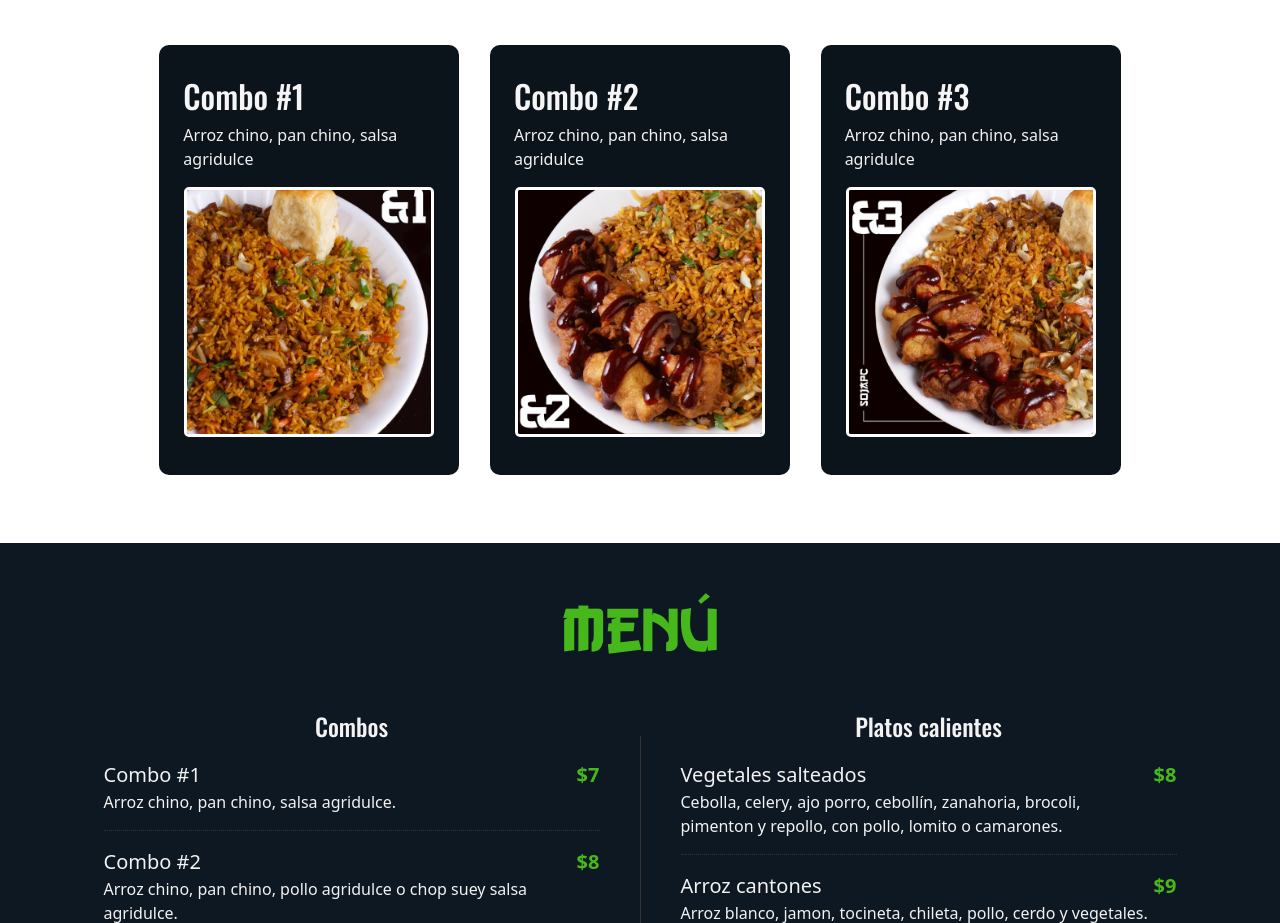
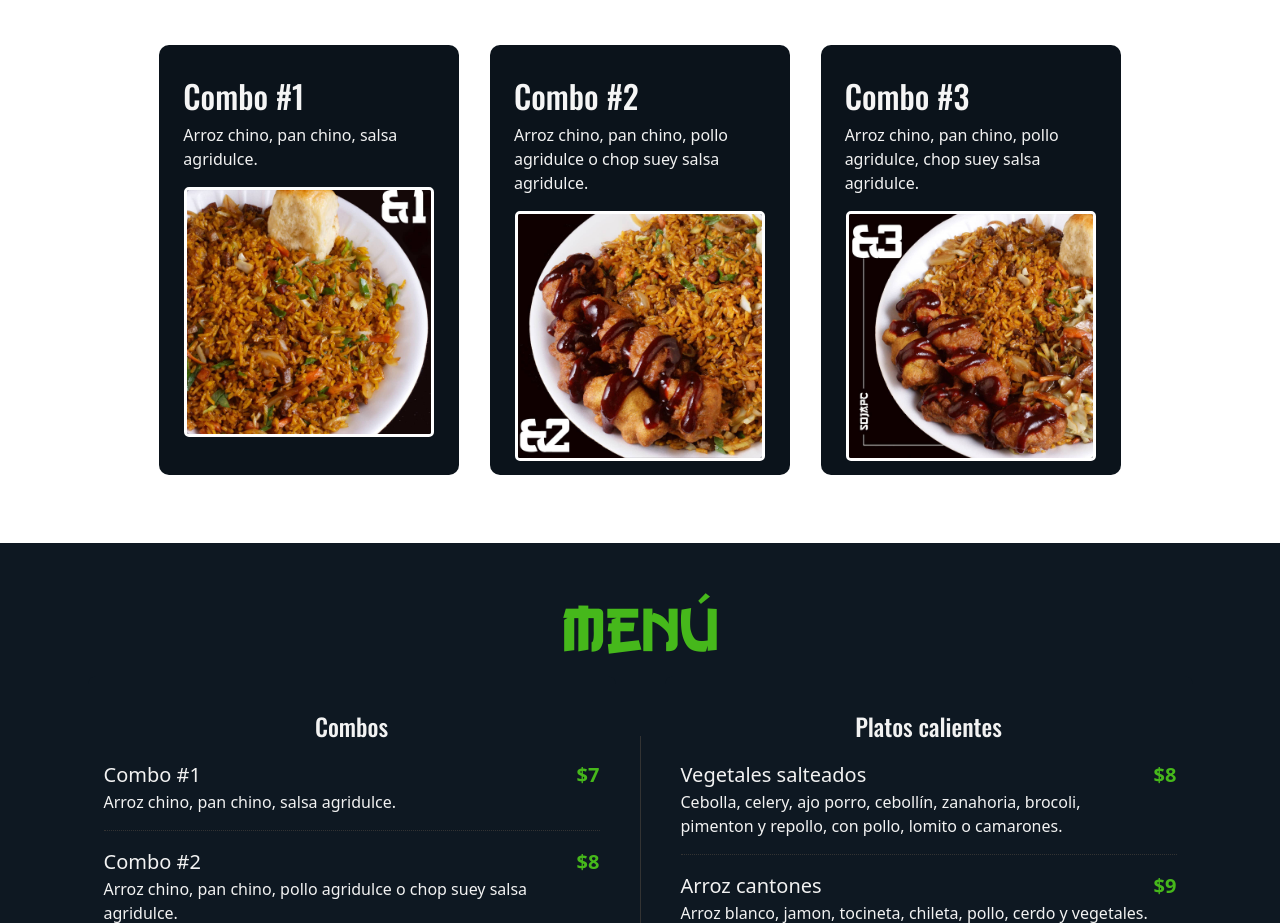
Before and after one commit to LEIZ3R/sojapc, a plain HTML site: page index.html in a window 1280 px wide. Shown: the part 952-1875 px from the top of the page. Drawn offline with nearby package versions, Linux system fonts and the light colour scheme; a script that the page names is missing.

Commit message:
main
Cambios en la sección de combos

```diff
--- a/index.html
+++ b/index.html
@@ -50,21 +50,21 @@
         <div class="promo-items">
             <div class="item">
                 <div class="item-title"><h3>Combo #1</h3></div>
-                <div class="item-desc"><p>Arroz chino, pan chino, salsa agridulce</p></div>
+                <div class="item-desc"><p>Arroz chino, pan chino, salsa agridulce.</p></div>
                 <div class="image">
                     <img src="./assets/img/promotions/combo-1.jpg" alt="combo-1">
                 </div>
             </div>
             <div class="item">
                 <div class="item-title"><h3>Combo #2</h3></div>
-                <div class="item-desc"><p>Arroz chino, pan chino, salsa agridulce</p></div>
+                <div class="item-desc"><p>Arroz chino, pan chino, pollo agridulce o chop suey salsa agridulce.</p></div>
                 <div class="image">
                     <img src="./assets/img/promotions/combo-2.jpg" alt="combo-1">
                 </div>
             </div>
             <div class="item">
                 <div class="item-title"><h3>Combo #3</h3></div>
-                <div class="item-desc"><p>Arroz chino, pan chino, salsa agridulce</p></div>
+                <div class="item-desc"><p>Arroz chino, pan chino, pollo agridulce, chop suey salsa agridulce.</p></div>
                 <div class="image">
                     <img src="./assets/img/promotions/combo-3.jpg" alt="combo-1">
                 </div>
```
